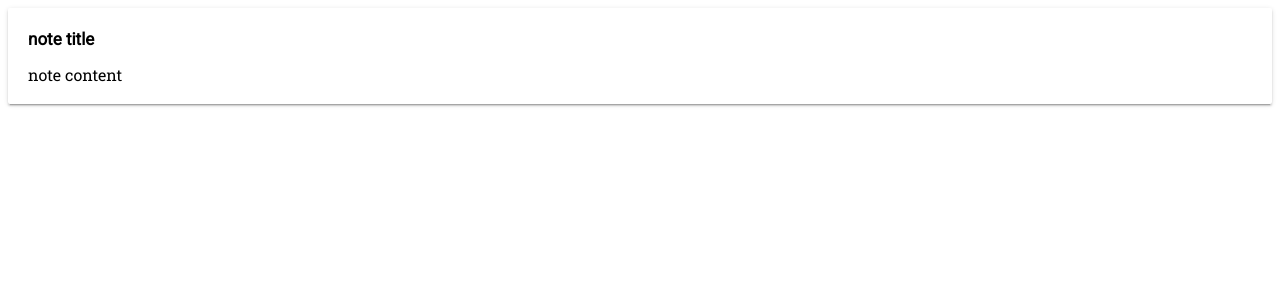
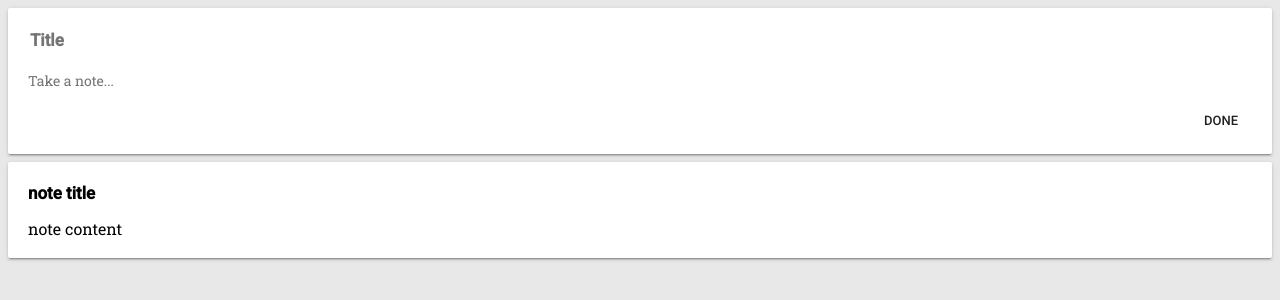
Before and after one commit to vunguyentuan/google-keep-like, a React (Create React App) app: page / in a window 1280 px wide. Shown: the top 300 px of the page. Built offline with nearby package versions, Linux system fonts and the light colour scheme.

Commit message:
update font

```diff
--- a/public/index.html
+++ b/public/index.html
@@ -10,7 +10,7 @@
     -->
     <link rel="manifest" href="%PUBLIC_URL%/manifest.json">
     <link rel="shortcut icon" href="%PUBLIC_URL%/favicon.ico">
-    <link href="https://fonts.googleapis.com/css?family=Roboto+Slab|Roboto:300,400&amp;subset=vietnamese" rel="stylesheet">
+    <link href="https://fonts.googleapis.com/css?family=Roboto+Slab|Roboto:300,400,500&amp;subset=vietnamese" rel="stylesheet">
     <!--
       Notice the use of %PUBLIC_URL% in the tags above.
       It will be replaced with the URL of the `public` folder during the build.
--- a/src/App.css
+++ b/src/App.css
@@ -2,6 +2,7 @@
 
 body {
   font-family: 'Roboto', sans-serif;
+  background-color: #e8e8e8;
 }
 
 .App {
@@ -14,4 +15,5 @@ body {
   border-radius: 2px;
   box-shadow: 0 2px 2px 0 rgba(0,0,0,0.14), 0 3px 1px -2px rgba(0,0,0,0.2), 0 1px 5px 0 rgba(0,0,0,0.12);
   padding: 20px;
+  background: white;
 }
--- a/src/App.js
+++ b/src/App.js
@@ -1,11 +1,13 @@
 import React, { Component } from 'react';
 import './App.css';
 import Note from './components/Note'
+import Composer from './components/Composer'
 
 class App extends Component {
   render() {
     return (
       <div className="App">
+        <Composer onSubmit={console.log}/>
         <Note title='note title' content='note content' />
       </div>
     );
```
